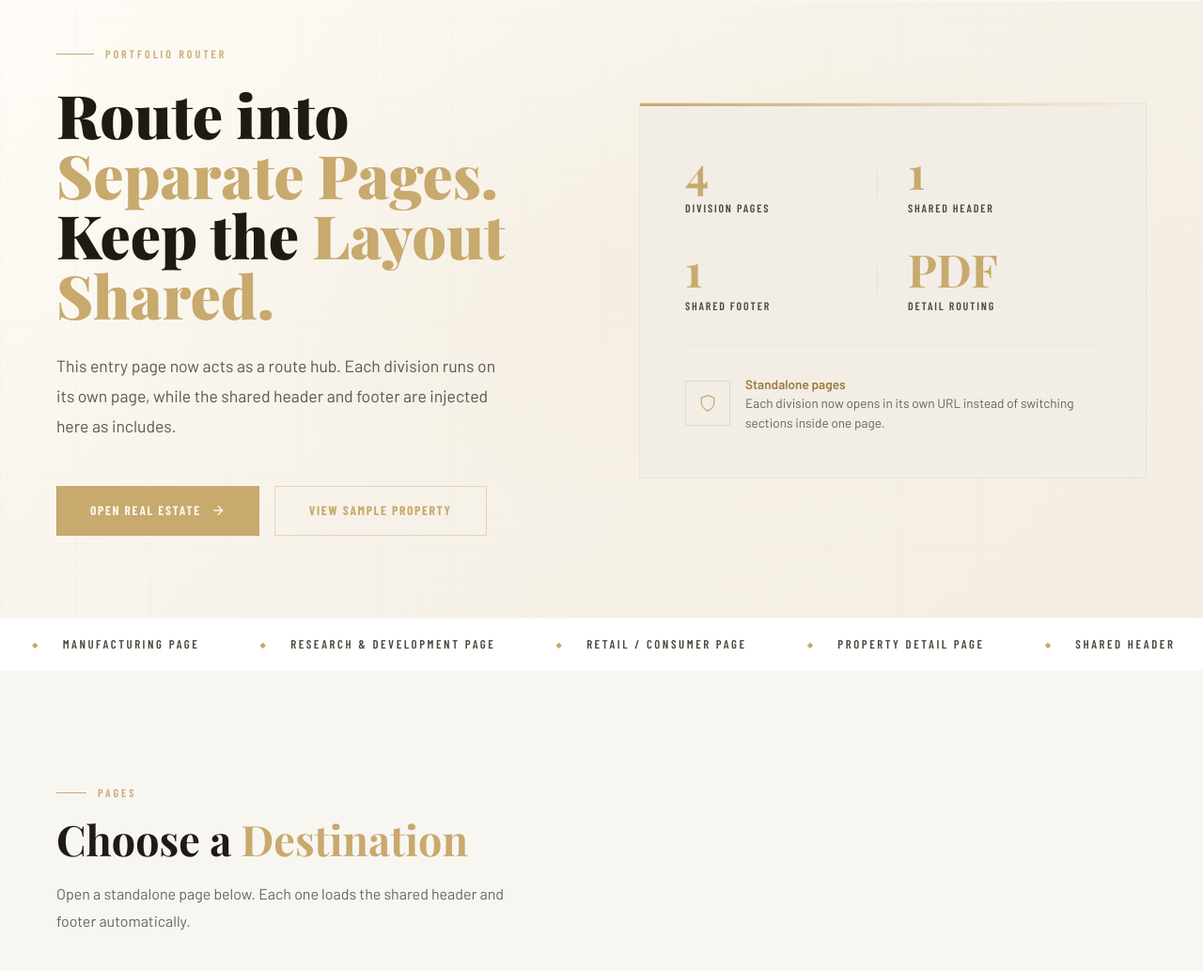
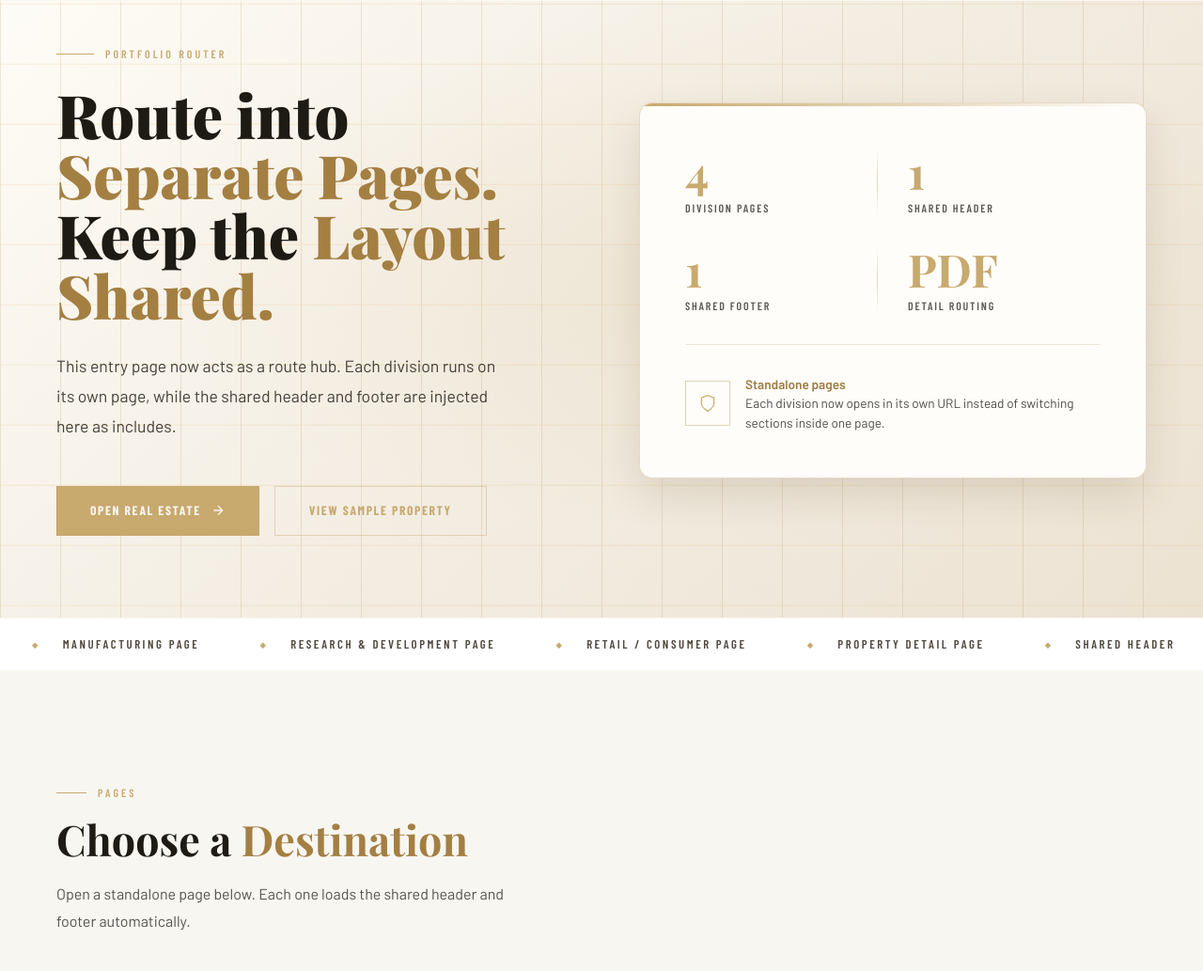
Before and after one commit to MTS-Services/joshywashy429Html, a plain HTML site: page index.html in a window 1280 px wide. Shown: the part 79-1112 px from the top of the page at 94% size. Drawn offline with nearby package versions, Linux system fonts and the light colour scheme; a web font is replaced by a local one.

Commit message:
Update styles.css

```diff
--- a/css/styles.css
+++ b/css/styles.css
@@ -244,18 +244,21 @@ nav.scrolled {
 .hero-bg {
     position: absolute;
     inset: 0;
+    z-index: 0;
     background:
-        radial-gradient(ellipse 80% 60% at 60% 50%, rgba(200, 169, 110, 0.06) 0%, transparent 60%),
-        linear-gradient(135deg, #fffdf8 0%, #f7f2e9 50%, #f3ede2 100%);
+        radial-gradient(ellipse 80% 60% at 60% 50%, rgba(200, 169, 110, 0.12) 0%, transparent 62%),
+        linear-gradient(135deg, #fffdf8 0%, #f3ede2 52%, #ece2d2 100%);
 }
 
 .hero-grid {
     position: absolute;
     inset: 0;
+    z-index: 1;
     background-image:
-        linear-gradient(rgba(200, 169, 110, 0.04) 1px, transparent 1px),
-        linear-gradient(90deg, rgba(200, 169, 110, 0.04) 1px, transparent 1px);
-    background-size: 80px 80px;
+        linear-gradient(rgba(223, 162, 65, 0.2) 1px, transparent 1px),
+        linear-gradient(90deg, rgba(164, 127, 66, 0.2) 1px, transparent 1px);
+    background-size: 64px 64px;
+    opacity: 0.85;
     animation: gridMove 20s linear infinite;
 }
 
@@ -265,7 +268,7 @@ nav.scrolled {
     }
 
     100% {
-        transform: translateY(80px);
+        transform: translateY(64px);
     }
 }
 
@@ -315,13 +318,13 @@ nav.scrolled {
 }
 
 .hero-title .accent {
-    color: var(--gold);
+    color: #a47f42;
 }
 
 .hero-desc {
     font-size: 1.1rem;
     line-height: 1.8;
-    color: rgba(30, 26, 20, 0.72);
+    color: rgba(30, 26, 20, 0.82);
     margin-bottom: 48px;
     max-width: 480px;
     opacity: 0;
@@ -417,10 +420,12 @@ nav.scrolled {
 
 .hero-card {
     position: relative;
-    background: var(--dark3);
-    border: 1px solid rgba(200, 169, 110, 0.15);
+    background: #fffdfa;
+    border: 1px solid rgba(164, 127, 66, 0.28);
     padding: 48px;
     overflow: hidden;
+    border-radius: 14px;
+    box-shadow: 0 18px 40px rgba(96, 77, 48, 0.14);
 }
 
 .hero-card::before {
@@ -457,7 +462,7 @@ nav.scrolled {
     font-weight: 600;
     letter-spacing: 0.15em;
     text-transform: uppercase;
-    color: var(--muted);
+    color: rgba(30, 26, 20, 0.72);
     margin-top: 6px;
 }
 
@@ -467,13 +472,13 @@ nav.scrolled {
     top: 0;
     bottom: 0;
     width: 1px;
-    background: linear-gradient(to bottom, transparent, rgba(200, 169, 110, 0.2), transparent);
+    background: linear-gradient(to bottom, transparent, rgba(164, 127, 66, 0.34), transparent);
 }
 
 .hero-badge {
     margin-top: 32px;
     padding-top: 32px;
-    border-top: 1px solid rgba(200, 169, 110, 0.1);
+    border-top: 1px solid rgba(164, 127, 66, 0.2);
     display: flex;
     align-items: center;
     gap: 16px;
@@ -482,7 +487,7 @@ nav.scrolled {
 .badge-icon {
     width: 48px;
     height: 48px;
-    border: 1px solid rgba(200, 169, 110, 0.3);
+    border: 1px solid rgba(164, 127, 66, 0.34);
     display: flex;
     align-items: center;
     justify-content: center;
@@ -493,7 +498,7 @@ nav.scrolled {
 
 .badge-text {
     font-size: 0.85rem;
-    color: rgba(30, 26, 20, 0.66);
+    color: rgba(30, 26, 20, 0.78);
     line-height: 1.5;
 }
 
@@ -588,13 +593,13 @@ nav.scrolled {
 }
 
 .section-title .accent {
-    color: var(--gold);
+    color: #a47f42;
 }
 
 .section-sub {
     font-size: 1rem;
     line-height: 1.8;
-    color: rgba(30, 26, 20, 0.66);
+    color: rgba(30, 26, 20, 0.74);
     max-width: 520px;
 }
 
@@ -639,14 +644,14 @@ nav.scrolled {
     font-family: 'Playfair Display', serif;
     font-size: 3.5rem;
     font-weight: 900;
-    color: rgba(200, 169, 110, 0.1);
+    color: rgba(126, 91, 40, 0.45);
     line-height: 1;
     margin-bottom: 32px;
     transition: color 0.3s;
 }
 
 .service-card:hover .service-num {
-    color: rgba(200, 169, 110, 0.2);
+    color: rgba(126, 91, 40, 0.62);
 }
 
 .service-icon {
```
